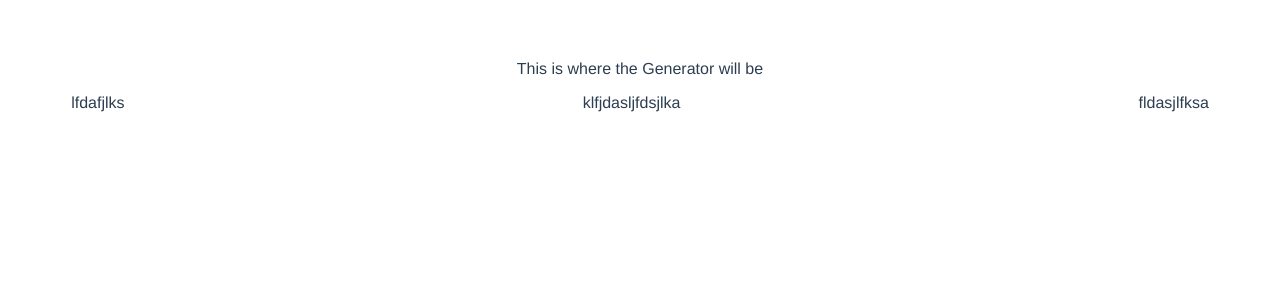
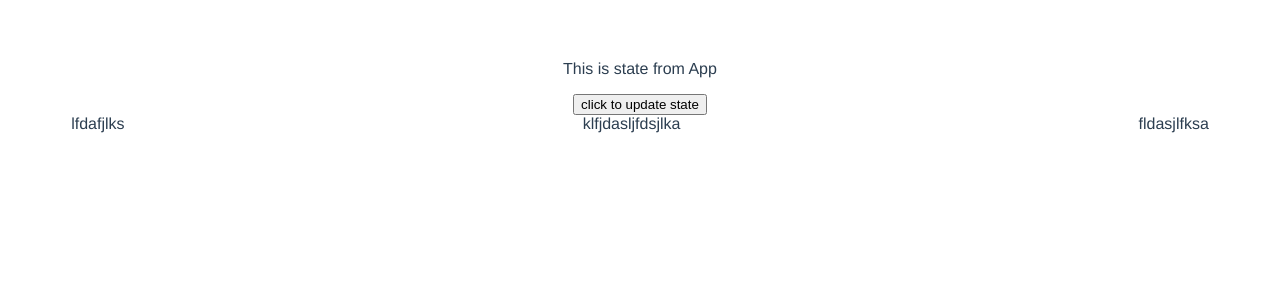
Before and after one commit to PhoenixDrachen/vue-passgen, a Vue app: page / in a window 1280 px wide. Shown: the top 300 px of the page. Built offline with nearby package versions, Linux system fonts and the light colour scheme.

Commit message:
added reactive state

```diff
--- a/src/App.vue
+++ b/src/App.vue
@@ -6,6 +6,7 @@
 </template>
 
 <script>
+import { ref, provide, readonly } from 'vue';
 import Generator from './components/Generator.vue';
 import PastPasswords from './components/PastPasswords.vue';
 
@@ -14,6 +15,24 @@ export default {
   components: {
     Generator,
     PastPasswords,
+  },
+  setup() {
+    const password = ref('This is state from App');
+    const passwords = ref(['lfdafjlks', 'klfjdasljfdsjlka', 'fldasjlfksa']);
+    let count = 1;
+    const generateNewPass = () => {
+      const newPass = `item #${count}`;
+      count += 1;
+      return newPass;
+    };
+    const updatePassword = () => {
+      passwords.value.push(password.value);
+      password.value = generateNewPass();
+    };
+
+    provide('passwords', readonly(passwords));
+    provide('password', readonly(password));
+    provide('updatePassword', updatePassword);
   },
 };
 </script>
--- a/src/components/Generator.vue
+++ b/src/components/Generator.vue
@@ -1,13 +1,21 @@
 <template>
   <div id="generator">
-<p>This is where the Generator will be </p>
+<p>{{currentPassword}}</p>
+<button @click="updateCurrentPass">click to update state</button>
   </div>
 </template>
 
 <script>
+import { inject } from 'vue';
+
 export default {
   setup() {
-    return {};
+    const currentPassword = inject('password');
+    const updateCurrentPass = inject('updatePassword');
+    return {
+      currentPassword,
+      updateCurrentPass,
+    };
   },
 };
 </script>
--- a/src/components/PastPasswords.vue
+++ b/src/components/PastPasswords.vue
@@ -5,11 +5,11 @@
 </template>
 
 <script>
-import { ref } from 'vue';
+import { inject } from 'vue';
 
 export default {
   setup() {
-    const pastPasswords = ref(['lfdafjlks', 'klfjdasljfdsjlka', 'fldasjlfksa']);
+    const pastPasswords = inject('passwords');
     return {
       pastPasswords,
     };
```
Also changed, not shown: 1 other file (tests, documents, lock files or other folders).
